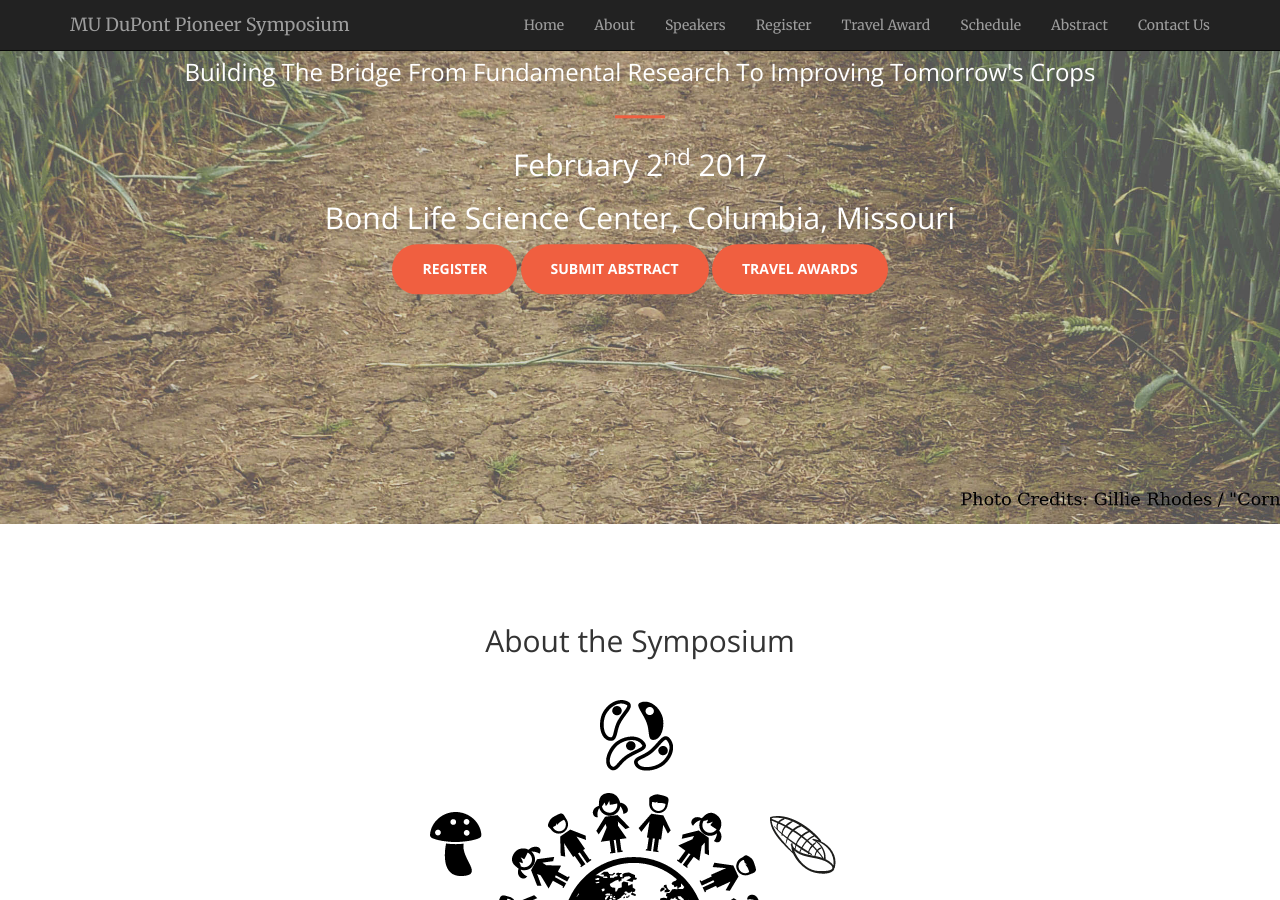
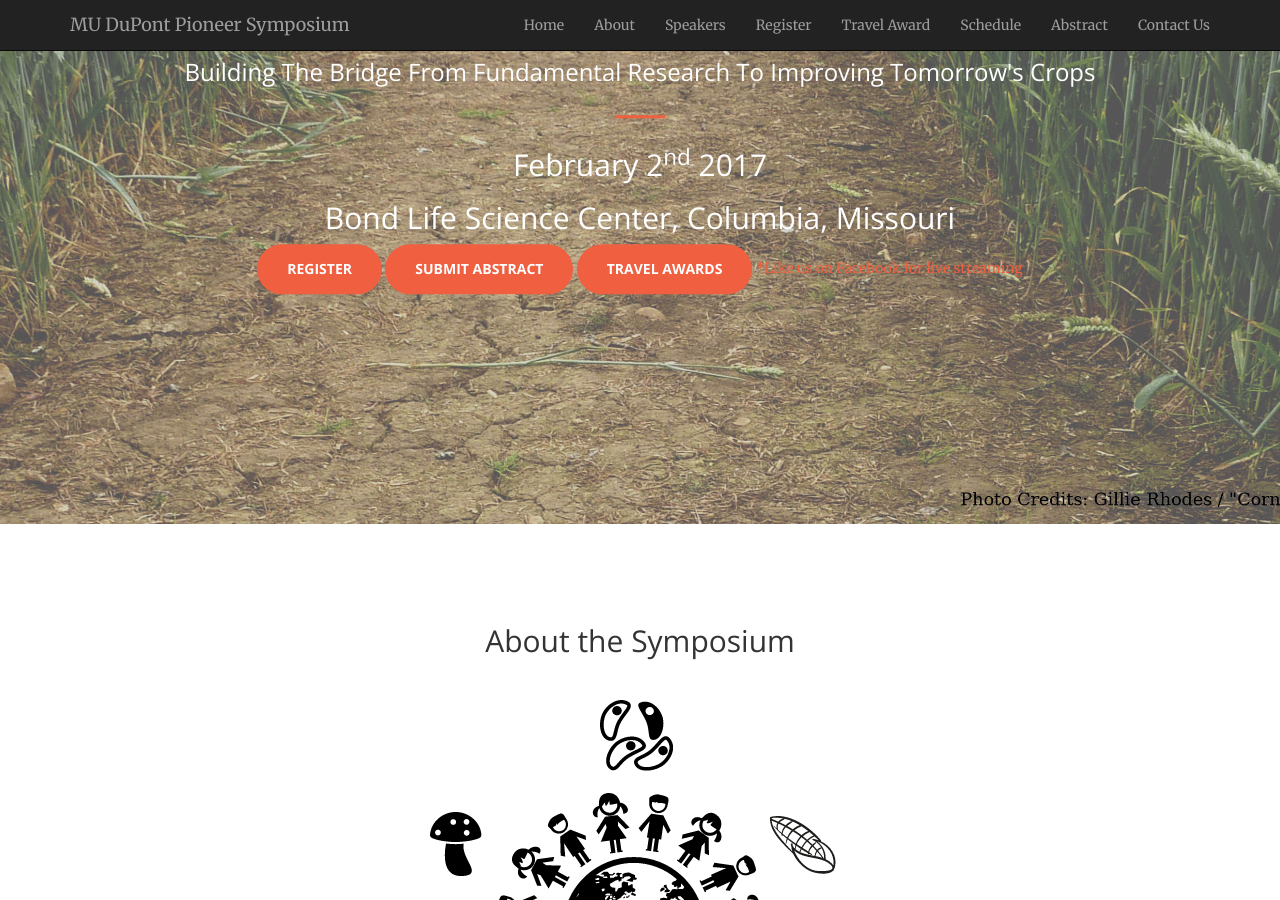
Before and after one commit to mupioneersymposium/mupioneersymposium.github.io, a Jekyll site: the page built from index.html, in a window 1280 px wide and 900 px high, scrolled down 376 px. Built offline with Jekyll 4.4.1, drawn with Linux system fonts in a browser that asks for light colours.

Commit message:
Update header.html

```diff
--- a/_includes/header.html
+++ b/_includes/header.html
@@ -10,6 +10,8 @@
             <a target="_blank" href="https://www.eventbrite.com/e/mu-dupont-pioneer-symposium-tickets-26468717647" class="btn btn-primary btn-xl page-scroll">Register</a>
             <a target="_blank" href="abstract.html" class="btn btn-primary btn-xl page-scroll">Submit Abstract</a>
             <a target="_blank" href="travel.html" class="btn btn-primary btn-xl page-scroll">Travel Awards</a>
+            <a href="https://www.facebook.com/mudupontpioneersymposium/" target="_blank">*Like us on Facebook for live streaming </a>
+
         </div>
     </div>
 </header>
```
